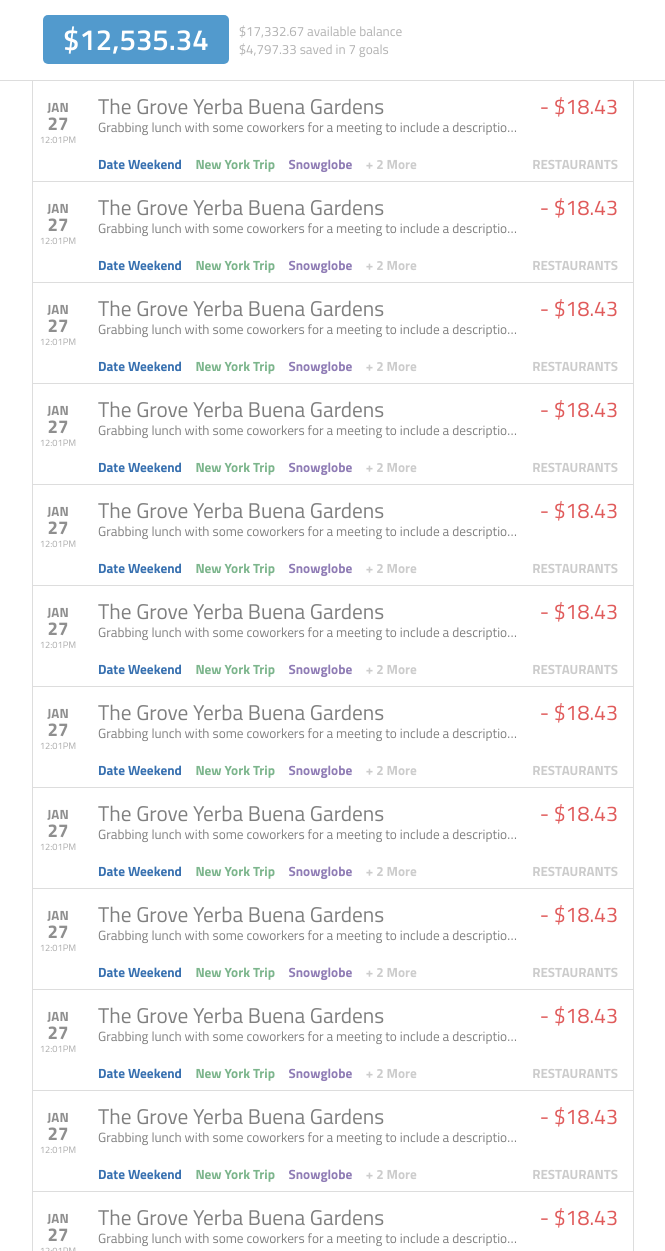
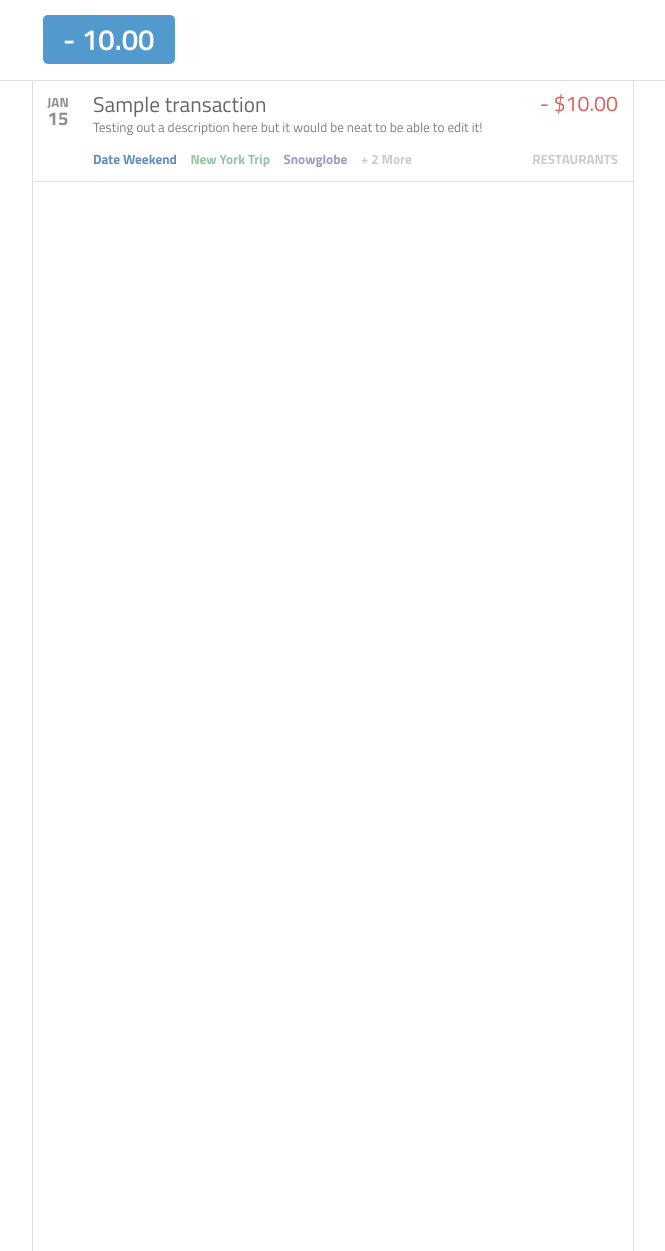
Before and after one commit to spandya108/dradle, a Django app: template vbank/templates/overview.html in a window 1280 px wide. Shown: the whole page, without its empty margins (67-732 px from the left). Run offline with Django 3.2, Linux system fonts and the light colour scheme; tables that the repository leaves empty hold one stand-in row (values such as "Sample post"); the template is opened without the code that fills it: values that come from a table or form of the project are taken from there, most other values are stand-ins (such as "Sample title", 1, 10 or a date in 2020); parts of the project's set-up code (start-up, migrations or seed data) failed here and were passed over.

Commit message:
woo transactions are real in the dynamic templates

```diff
--- a/dradle/settings.py
+++ b/dradle/settings.py
@@ -46,6 +46,7 @@ INSTALLED_APPS = (
     'django.contrib.messages',
     'django.contrib.staticfiles',
     'django_extensions',
+    'django.contrib.humanize',
     # dradle apps
     'vbank',
 )
--- a/static/css/base.css
+++ b/static/css/base.css
@@ -142,7 +142,7 @@
   width: 50px;
   text-align: center;
   /*box-shadow: 1px 1px 5px #bbb;*/
-  padding-top: 20px;
+  padding-top: 15px;
 }
 
 /* line 18, ../scss/_transaction.scss */
@@ -155,14 +155,6 @@
 }
 
 /* line 26, ../scss/_transaction.scss */
-.Transaction-dateTime-time {
-  font-size: 7pt;
-  line-height: 7pt;
-  color: #ababab;
-  margin-top: 2px;
-}
-
-/* line 33, ../scss/_transaction.scss */
 .Transaction-dateTime-day {
   color: #8f8f8f;
   font-weight: bold;
@@ -170,52 +162,52 @@
   line-height: 14pt;
 }
 
-/* line 40, ../scss/_transaction.scss */
+/* line 33, ../scss/_transaction.scss */
 .Transaction-details {
   float: left;
   height: 100%;
   box-sizing: border-box;
   width: 550px;
-  padding: 15px;
+  padding: 10px 15px 10px 10px;
 }
 
-/* line 48, ../scss/_transaction.scss */
+/* line 41, ../scss/_transaction.scss */
 .Transaction-details-row {
-  height: 20px;
+  height: 25px;
 }
 
-/* line 52, ../scss/_transaction.scss */
+/* line 45, ../scss/_transaction.scss */
 .Transaction-details-title {
   font-size: 16pt;
-  line-height: 16pt;
+  line-height: 20pt;
   max-width: 300px;
   text-overflow: ellipsis;
   white-space: nowrap;
   overflow: hidden;
   display: inline-block;
   color: #000;
-  opacity: 0.5;
+  opacity: 0.6;
 }
 
-/* line 64, ../scss/_transaction.scss */
+/* line 57, ../scss/_transaction.scss */
 .Transaction-details-amount {
   font-size: 16pt;
-  line-height: 16pt;
+  line-height: 18pt;
   display: inline-block;
   float: right;
 }
 
-/* line 71, ../scss/_transaction.scss */
+/* line 64, ../scss/_transaction.scss */
 .Transaction-details-amount--credit {
   color: #e05b5b;
 }
 
-/* line 75, ../scss/_transaction.scss */
+/* line 68, ../scss/_transaction.scss */
 .Transaction-details-amount--debit {
   color: #69b47e;
 }
 
-/* line 79, ../scss/_transaction.scss */
+/* line 72, ../scss/_transaction.scss */
 .Transaction-details-description {
   font-size: 10pt;
   line-height: 10pt;
@@ -229,13 +221,13 @@
   opacity: 0.5;
 }
 
-/* line 92, ../scss/_transaction.scss */
+/* line 85, ../scss/_transaction.scss */
 .Transaction-details-tagContainer {
-  height: 10px;
-  margin-top: 15px;
+  height: 25px;
+  margin-top: 10px;
 }
 
-/* line 97, ../scss/_transaction.scss */
+/* line 90, ../scss/_transaction.scss */
 .Transaction-tag {
   display: inline-block;
   font-size: 10pt;
@@ -243,15 +235,16 @@
   font-weight: bold;
   margin-right: 10px;
   color: #aaa;
+  opacity: 0.8;
 }
 
-/* line 106, ../scss/_transaction.scss */
+/* line 100, ../scss/_transaction.scss */
 .Transaction-tag--more {
   color: #000;
   opacity: 0.2;
 }
 
-/* line 111, ../scss/_transaction.scss */
+/* line 105, ../scss/_transaction.scss */
 .Transaction-tag--category {
   color: #000;
   opacity: 0.2;
@@ -261,27 +254,27 @@
   text-transform: uppercase;
 }
 
-/* line 120, ../scss/_transaction.scss */
+/* line 114, ../scss/_transaction.scss */
 .Transaction-tag--green {
   color: #7cb58c;
 }
 
-/* line 124, ../scss/_transaction.scss */
+/* line 118, ../scss/_transaction.scss */
 .Transaction-tag--blue {
   color: #3770b0;
 }
 
-/* line 128, ../scss/_transaction.scss */
+/* line 122, ../scss/_transaction.scss */
 .Transaction-tag--yellow {
   color: #e5e497;
 }
 
-/* line 132, ../scss/_transaction.scss */
+/* line 126, ../scss/_transaction.scss */
 .Transaction-tag--purple {
   color: #8f7cb5;
 }
 
-/* line 136, ../scss/_transaction.scss */
+/* line 130, ../scss/_transaction.scss */
 .Transaction-institution {
   height: 10px;
   width: 40px;
--- a/static/scss/_transaction.scss
+++ b/static/scss/_transaction.scss
@@ -12,7 +12,7 @@
     width: 50px;
     text-align: center;
     /*box-shadow: 1px 1px 5px #bbb;*/
-    padding-top: 20px;
+    padding-top: 15px;
 }
 
 .Transaction-dateTime-month {
@@ -21,13 +21,6 @@
     line-height: 10pt;
     font-weight: bold;
     color: #8f8f8f;
-}
-
-.Transaction-dateTime-time {
-    font-size: 7pt;
-    line-height: 7pt;
-    color: #ababab;
-    margin-top: 2px;
 }
 
 .Transaction-dateTime-day {
@@ -42,28 +35,28 @@
     height: 100%;
     box-sizing: border-box;
     width: 550px;
-    padding: 15px;
+    padding: 10px 15px 10px 10px;
 }
 
 .Transaction-details-row {
-    height: 20px;
+    height: 25px;
 }
 
 .Transaction-details-title {
     font-size: 16pt;
-    line-height: 16pt;
+    line-height: 20pt;
     max-width: 300px;
     text-overflow: ellipsis;
     white-space: nowrap;
     overflow: hidden;
     display: inline-block;
     color: #000;
-    opacity: 0.5;
+    opacity: 0.6;
 }
 
 .Transaction-details-amount {
     font-size: 16pt;
-    line-height: 16pt;
+    line-height: 18pt;
     display: inline-block;
     float: right;
 }
@@ -90,8 +83,8 @@
 }
 
 .Transaction-details-tagContainer {
-    height: 10px;
-    margin-top: 15px;
+    height: 25px;
+    margin-top: 10px;
 }
 
 .Transaction-tag {
@@ -101,6 +94,7 @@
     font-weight: bold;
     margin-right: 10px;
     color: #aaa;
+    opacity: 0.8;
 }
 
 .Transaction-tag--more {
--- a/vbank/models.py
+++ b/vbank/models.py
@@ -5,7 +5,7 @@ import uuid
 class Transaction(models.Model):
 
     id              = models.UUIDField(primary_key=True, default=uuid.uuid4)
-    amount          = models.IntegerField(default=0)
+    amount          = models.FloatField(default=0)
     date            = models.DateTimeField(default=None, blank=True)
     month           = models.DateTimeField(default=None, blank=True)
     type            = models.CharField(default='', blank=True, max_length=100)
@@ -14,7 +14,7 @@ class Transaction(models.Model):
     description     = models.TextField(null=True)
 
     def __str__(self):
-        return '[-' + str(self.credit) + '][+' + str(self.debit) + ']'
+        return str(self.institution) + ': ' + str(self.label) + ' - ' + str(self.amount)
 
     @property
     def name(self):
--- a/vbank/templates/navbar.html
+++ b/vbank/templates/navbar.html
@@ -1,19 +1,20 @@
+{% load humanize %}
 <div class="Navbar">
     <div class="Navbar-logo-container">
 
     </div>
     <div class="Navbar-s2s-container">
         <div class="Navbar-s2s-amount">
-            $12,535.34
+            - {{ total|floatformat:2|intcomma }}
         </div>
-        <div class="Navbar-available-amount-container">
+        <!-- <div class="Navbar-available-amount-container">
             <div class="Navbar-available-amount">
                 $17,332.67 available balance
             </div>
             <div class="Navbar-available-amount">
                 $4,797.33 saved in 7 goals
             </div>
-        </div>
+        </div> -->
     </div>
     <div class="Navbar-navitems-container">
 
--- a/vbank/templates/overview.html
+++ b/vbank/templates/overview.html
@@ -9,13 +9,13 @@
     </head>
     <body>
         <div class="FlexContainer FlexContainer--column">
-            {% include "navbar.html" %}
+            {% include "navbar.html" with total=total %}
             <div class="FlexContainer-inner">
                 <div class="FlexContainer">
                     <div class="FlexContainer BodyContainer FlexContainer--row">
                         <div class="FlexContainer-inner">
                             {% include "sidebar.html" %}
-                            {% include "transactions_list.html" %}
+                            {% include "transactions_list.html" with transactions=transactions %}
                             {% include "details.html" %}
                         </div>
                     </div>
--- a/vbank/templates/transaction.html
+++ b/vbank/templates/transaction.html
@@ -1,26 +1,24 @@
+{% load humanize %}
 <li class="Transaction">
     <div class="Transaction-dateTime">
         <div class="Transaction-dateTime-month">
-            Jan
+            {{ transaction.month|date:'N'|slice:"3" }}
         </div>
         <div class="Transaction-dateTime-day">
-            27
-        </div>
-        <div class="Transaction-dateTime-time">
-            12:01PM
+            {{ transaction.month|date:'d' }}
         </div>
     </div>
     <div class="Transaction-details">
         <div class="Transaction-details-row">
             <div class="Transaction-details-title">
-                The Grove Yerba Buena Gardens
+                {{ transaction.label }}
             </div>
             <div class="Transaction-details-amount Transaction-details-amount--credit">
-                - $18.43
+                - ${{ transaction.amount|floatformat:2|intcomma }}
             </div>
         </div>
         <div class="Transaction-details-description">
-            Grabbing lunch with some coworkers for a meeting to include a description in my transaction.
+            Testing out a description here but it would be neat to be able to edit it!
         </div>
         <div class="Transaction-details-tagContainer">
             <div class="Transaction-tag Transaction-tag--blue">
--- a/vbank/templates/transactions_list.html
+++ b/vbank/templates/transactions_list.html
@@ -1,37 +1,7 @@
 <div class="TransactionsList-container">
     <ul class="TransactionsList">
-        {% include "transaction.html" %}
-        {% include "transaction.html" %}
-        {% include "transaction.html" %}
-        {% include "transaction.html" %}
-        {% include "transaction.html" %}
-        {% include "transaction.html" %}
-        {% include "transaction.html" %}
-        {% include "transaction.html" %}
-        {% include "transaction.html" %}
-        {% include "transaction.html" %}
-        {% include "transaction.html" %}
-        {% include "transaction.html" %}
-        {% include "transaction.html" %}
-        {% include "transaction.html" %}
-        {% include "transaction.html" %}
-        {% include "transaction.html" %}
-        {% include "transaction.html" %}
-        {% include "transaction.html" %}
-        {% include "transaction.html" %}
-        {% include "transaction.html" %}
-        {% include "transaction.html" %}
-        {% include "transaction.html" %}
-        {% include "transaction.html" %}
-        {% include "transaction.html" %}
-        {% include "transaction.html" %}
-        {% include "transaction.html" %}
-        {% include "transaction.html" %}
-        {% include "transaction.html" %}
-        {% include "transaction.html" %}
-        {% include "transaction.html" %}
-        {% include "transaction.html" %}
-        {% include "transaction.html" %}
-        {% include "transaction.html" %}
+        {% for transaction in transactions %}
+            {% include "transaction.html" with transaction=transaction %}
+        {% endfor %}
     </ul>
 </div>
```
Also changed, not shown: activity.csv (added, +130 -0 lines), static/css/overview.css (+25 -32 lines), vbank/views.py (+10 -1 lines), vbank/migrations/0002_amount_to_float.py (added), 1 other file.
